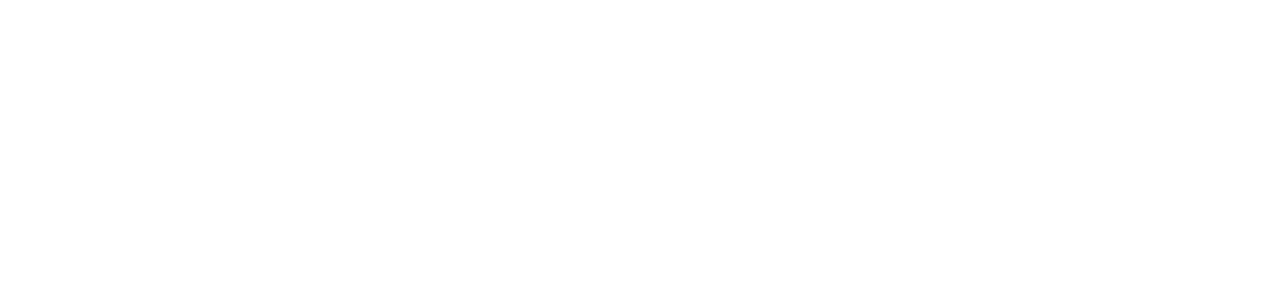
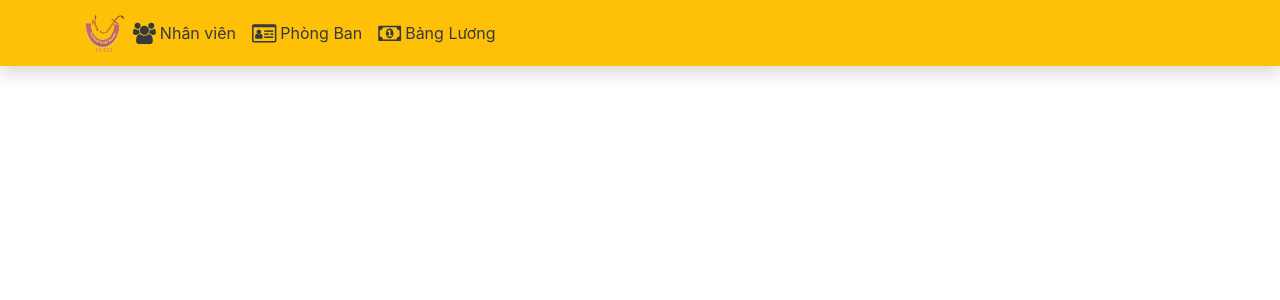
Before and after one commit to ciddt/FunixAss, a React (Create React App) app: page / in a window 1280 px wide. Shown: the top 300 px of the page. Built offline with nearby package versions, Linux system fonts and the light colour scheme.

Commit message:
HeaderComponent Finished

```diff
--- /dev/null
+++ b/src/components/HeaderComponent.js
@@ -0,0 +1,63 @@
+import React, { Component } from "react";
+import { Navbar, NavbarBrand, Nav, NavbarToggler, NavItem, Collapse } from "reactstrap";
+import { NavLink } from "react-router-dom";
+
+class Header extends Component {
+    constructor(props) {
+        super(props);
+        this.state = {
+            isNavOpen: false
+        }
+        this.toggleNav = this.toggleNav.bind(this);
+    }
+
+    toggleNav() {
+        this.setState({
+            isNavOpen: !this.state.isNavOpen
+        })
+    }
+
+    render() {
+        return (
+            <div>
+                <Navbar dark expand="md" color="warning" className="shadow mb-3">
+                    <div className="container">
+                        <NavbarToggler onClick={this.toggleNav}/>
+                        <NavbarBrand className="mr-auto" href="/">
+                            <img
+                                src="assets/image/logo.png"
+                                height="40"
+                                width="40"
+                                alt="Ristorante Con Fusion"
+                            />
+                        </NavbarBrand>
+                        <Collapse navbar isOpen={this.state.isNavOpen}>
+                            <Nav navbar>
+                                <NavItem>
+                                    <NavLink className="nav-link text-dark" to="/staff">
+                                        <span className="fa fa-users fa-lg mr-1"></span>
+                                        Nhân viên
+                                    </NavLink>
+                                </NavItem>
+                                <NavItem>
+                                    <NavLink className="nav-link text-dark" to="/department">
+                                        <span className="fa fa-id-card-o fa-lg mr-1"></span>
+                                        Phòng Ban
+                                    </NavLink>
+                                </NavItem>
+                                <NavItem>
+                                    <NavLink className="nav-link text-dark" to="/salary">
+                                        <span className="fa fa-money fa-lg mr-1"></span>
+                                        Bảng Lương
+                                    </NavLink>
+                                </NavItem>
+                            </Nav>
+                        </Collapse>
+                    </div>
+                </Navbar>
+            </div>
+        )
+    }
+}
+
+export default Header;
--- a/src/components/MainComponent.js
+++ b/src/components/MainComponent.js
@@ -1,4 +1,5 @@
 import React, { Component } from "react";
+import Header from "./HeaderComponent";
 import { STAFFS, DEPARTMENTS } from "../shared/staffs";
 
 class Main extends Component {
@@ -13,7 +14,7 @@
     render () {
         return (
             <div>
-
+                <Header/>
             </div>
         )
     }
```
